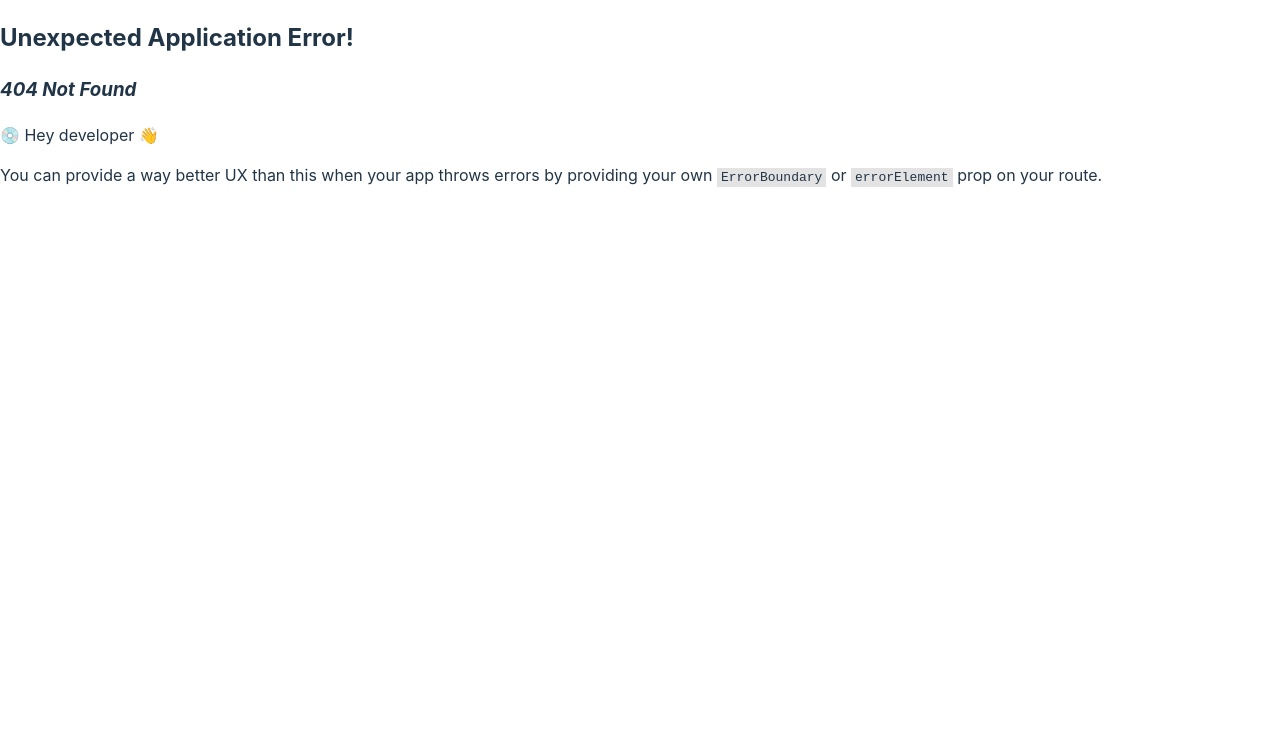
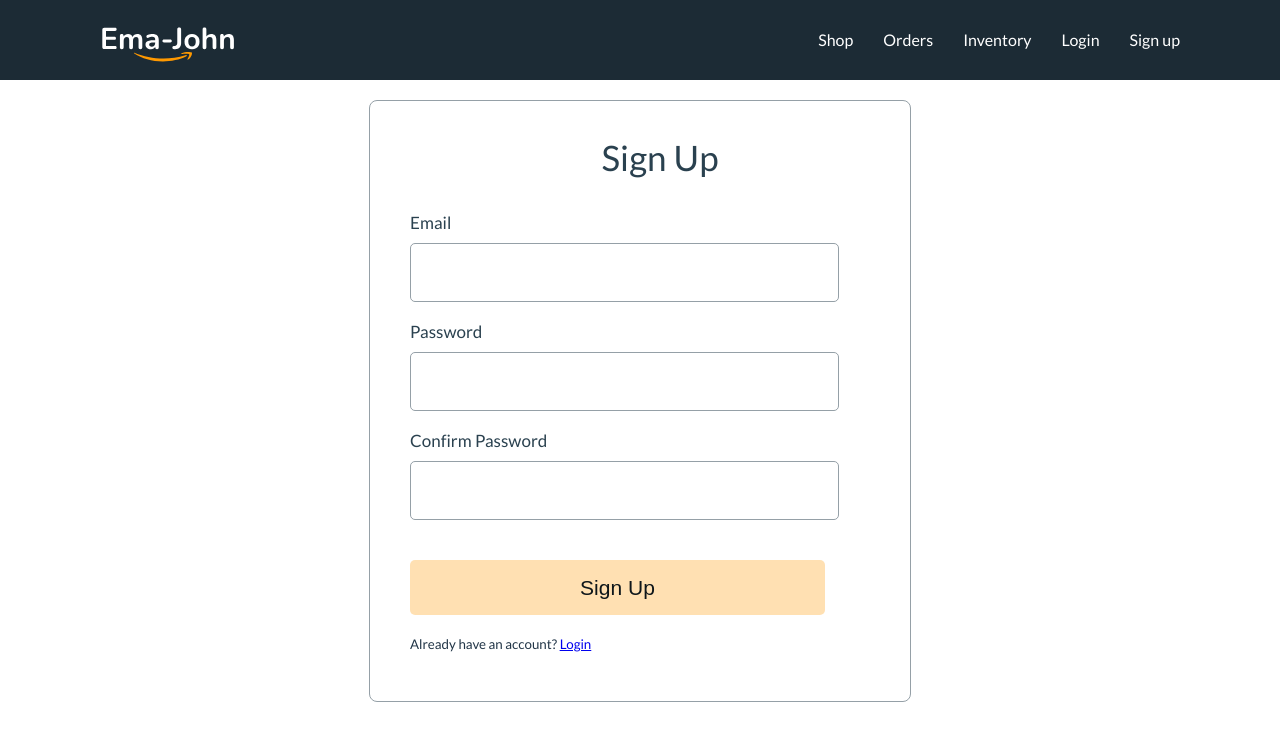
Before and after one commit to shuvo9620/ema-john, a React (Vite) app: page /signup in a window 1280 px wide. Before the commit this address had no page. Shown: the top 740 px of the page. Built offline with nearby package versions, Linux system fonts and the light colour scheme; no server answers.

Commit message:
firebase authentica & private route + redirect to the current page completed

```diff
--- a/package.json
+++ b/package.json
@@ -12,6 +12,7 @@
     "@fortawesome/fontawesome-svg-core": "^6.4.0",
     "@fortawesome/free-solid-svg-icons": "^6.4.0",
     "@fortawesome/react-fontawesome": "^0.2.0",
+    "firebase": "^9.21.0",
     "localforage": "^1.10.0",
     "match-sorter": "^6.3.1",
     "react": "^18.2.0",
--- a/src/components/Header/Header.css
+++ b/src/components/Header/Header.css
@@ -16,3 +16,12 @@
 nav.header a:hover{
     color: orange;
 }
+
+.text-white{
+    color: white;
+    padding: 0 50px;
+}
+
+.logout-btn{
+    background: purple;
+}
--- a/src/components/Header/Header.jsx
+++ b/src/components/Header/Header.jsx
@@ -1,9 +1,18 @@
-import React from 'react';
+import React, { useContext } from 'react';
 import './Header.css';
 import logo from '../../images/Logo.svg'
 import { Link } from 'react-router-dom';
+import { AuthContext } from '../../providers/AuthProvider';
 
 const Header = () => {
+
+    const {user, logOut} = useContext(AuthContext);
+    console.log(user);
+    const handleLogOut = () => {
+        logOut()
+        .then(result => {})
+        .catch(error => console.error(error));
+    }
     return (
         <nav className='header'>
             <img src={logo} alt="" />
@@ -12,6 +21,8 @@
             <Link to="/orders">Orders</Link>
             <Link to="/inventory">Inventory</Link>
             <Link to="/login">Login</Link>
+            <Link to="/signup">Sign up</Link>
+            {user && <span className='text-white'> Welcome { user.email} <button className='logout-btn' onClick={handleLogOut}>Log out</button> </span>}
             </div>
         </nav>
     );
--- /dev/null
+++ b/src/components/Login/Login.css
@@ -0,0 +1,57 @@
+.form-container {
+    height: 600px;
+    width: 500px;
+    margin: 20px auto;
+    border-radius: 8px;
+    border: 1px solid #95A0A7;
+    padding-left: 40px;
+}
+
+.form-title {
+    font-family: 'Lato';
+    font-style: normal;
+    font-size: 35px;
+    line-height: 42px;
+    letter-spacing: 0.0025em;
+    color: #2A414F;
+    text-align: center;
+}
+
+.form-control{
+    margin-bottom: 20px;
+}
+
+.form-control label {
+    display: block;
+    font-size: 17px;
+    font-weight: 400;
+    line-height: 20px;
+    letter-spacing: 0.0015em;
+    color: #2A414F;
+    margin-bottom: 10px;
+}
+.form-control input {
+    width: 415px;
+    height: 55px;
+    border: 1px solid #95A0A7;
+    border-radius: 5px;
+    font-size: 1.5em;
+    padding-left: 10px;
+}
+
+.btn-submit{
+    width: 415px;
+    height: 55px;
+    background: rgba(255, 153, 0, 0.3);
+    border-radius: 5px;
+    border: none;
+    line-height: 25px;
+    letter-spacing: 0.0015em;
+    color: #0E161A;
+    font-size: 21px;
+    margin-top: 20px;
+}
+
+.btn-submit:hover{
+    background: rgba(255, 153, 0, 0.6);
+}
--- a/src/components/Login/Login.jsx
+++ b/src/components/Login/Login.jsx
@@ -1,9 +1,50 @@
-import React from 'react';
+import React, { useContext } from 'react';
+import './Login.css';
+import { Link, useLocation, useNavigate } from 'react-router-dom';
+import { AuthContext } from '../../providers/AuthProvider';
 
 const Login = () => {
+    const {signIn} = useContext(AuthContext);
+    const navigate = useNavigate();
+    const location = useLocation();
+    console.log(location);
+
+    const from = location.state?.from?.pathname || '/';
+
+    const handleLogin= event => {
+        event.preventDefault();
+
+        const form = event.target;
+        const email = form.email.value;
+        const password = form.password.value;
+        console.log(email, password);
+
+        signIn(email, password)
+        .then(result => {
+            const loggedUser = result.user;
+            console.log(loggedUser);
+            form.reset();
+            navigate(from, {replace: true});
+        })
+        .catch(error => {
+            console.error(error);
+        })
+    }
     return (
-        <div>
-            <h3>Login page</h3>
+        <div className='form-container'>
+            <h3 className='form-title'>Login</h3>
+            <form onSubmit={handleLogin}>
+                <div className="form-control">
+                    <label htmlFor="email">Email</label>
+                    <input type="email" name="email" id="" required />
+                </div>
+                <div className="form-control">
+                    <label htmlFor="password">Password</label>
+                    <input type="password" name="password" id="" required />
+                </div>
+                <input className='btn-submit' type="submit" value="Login" />
+            </form>
+            <p><small>New to ema-john? <Link to='/signup'>Create a new account</Link></small></p>
         </div>
     );
 };
--- /dev/null
+++ b/src/components/SignUp/SignUp.css
@@ -0,0 +1,3 @@
+.text-error{
+    color: red;
+}
--- /dev/null
+++ b/src/components/SignUp/SignUp.jsx
@@ -0,0 +1,63 @@
+import React, { useContext, useState } from 'react';
+import './SignUp.css';
+import { Link } from 'react-router-dom';
+import { AuthContext } from '../../providers/AuthProvider';
+
+const SignUp = () => {
+    const [error, setError] = useState('');
+    const { createUser } = useContext(AuthContext);
+
+    const handleSignUp = event => {
+        event.preventDefault();
+
+        const form = event.target;
+        const email = form.email.value;
+        const password = form.password.value;
+        const confirm = form.confirm.value;
+        console.log(email, password, confirm);
+
+        setError('');
+        if (password !== confirm) {
+            setError('Your password did not match')
+            return
+        }
+        else if (password.length < 6) {
+            setError('password must be 6 characters')
+            return
+        }
+
+        createUser(email, password)
+            .then(result => {
+                const loggedUser = result.user;
+                console.log(loggedUser);
+            })
+            .catch(error => {
+                console.error(error);
+                setError(error.message);
+            })
+    }
+    return (
+        <div className='form-container'>
+            <h3 className='form-title'>Sign Up</h3>
+            <form onSubmit={handleSignUp}>
+                <div className="form-control">
+                    <label htmlFor="email">Email</label>
+                    <input type="email" name="email" id="" required />
+                </div>
+                <div className="form-control">
+                    <label htmlFor="password">Password</label>
+                    <input type="password" name="password" id="" required />
+                </div>
+                <div className="form-control">
+                    <label htmlFor="confirm">Confirm Password</label>
+                    <input type="password" name="confirm" id="" required />
+                </div>
+                <input className='btn-submit' type="submit" value="Sign Up" />
+            </form>
+            <p><small>Already have an account? <Link to='/login'>Login</Link></small></p>
+            <p className='text-error'>{error}</p>
+        </div>
+    );
+};
+
+export default SignUp;
--- /dev/null
+++ b/src/firebase/firebase.config.js
@@ -0,0 +1,18 @@
+// Import the functions you need from the SDKs you need
+import { initializeApp } from "firebase/app";
+// TODO: Add SDKs for Firebase products that you want to use
+// https://firebase.google.com/docs/web/setup#available-libraries
+
+// Your web app's Firebase configuration
+const firebaseConfig = {
+  apiKey: "AIzaSyAgz1Uio3c5qj7zSU7Alow8DnErfj6aPmg",
+  authDomain: "ema-john-with-firebase-a-b5376.firebaseapp.com",
+  projectId: "ema-john-with-firebase-a-b5376",
+  storageBucket: "ema-john-with-firebase-a-b5376.appspot.com",
+  messagingSenderId: "1044735276693",
+  appId: "1:1044735276693:web:934db902ebe1968dd14d9c"
+};
+
+// Initialize Firebase
+const app = initializeApp(firebaseConfig);
+export default app;
--- a/src/index.css
+++ b/src/index.css
@@ -1,5 +1,7 @@
+@import url('https://fonts.googleapis.com/css2?family=Lato&family=Open+Sans&family=Poppins:wght@400;500&family=Work+Sans&display=swap');
+
 :root {
-  font-family: Inter, system-ui, Avenir, Helvetica, Arial, sans-serif;
+  font-family: 'Lato', sans-serif;
   line-height: 1.5;
   font-weight: 400;
 
@@ -37,9 +39,11 @@
   cursor: pointer;
   transition: border-color 0.25s;
 }
+
 button:hover {
   border-color: #646cff;
 }
+
 button:focus,
 button:focus-visible {
   outline: 4px auto -webkit-focus-ring-color;
@@ -50,9 +54,11 @@
     color: #213547;
     background-color: #ffffff;
   }
+
   a:hover {
     color: #747bff;
   }
+
   button {
     background-color: #f9f9f9;
   }
--- /dev/null
+++ b/src/providers/AuthProvider.jsx
@@ -0,0 +1,54 @@
+import React, { createContext, useEffect, useState } from 'react';
+import { createUserWithEmailAndPassword, getAuth, onAuthStateChanged, signInWithEmailAndPassword, signOut } from "firebase/auth";
+import app from '../firebase/firebase.config';
+
+export const AuthContext = createContext(null);
+
+const auth = getAuth(app);
+
+const AuthProvider = ({children}) => {
+
+    const [user, setUser] = useState(null);
+    const [loading, setLoading] = useState(true);
+
+    const createUser = (email, password) => {
+        setLoading(true);
+        return createUserWithEmailAndPassword(auth, email, password)
+    }
+
+    const signIn = (email, password) => {
+        setLoading(true);
+        return signInWithEmailAndPassword(auth, email, password)
+    }
+
+    const logOut = () => {
+        return signOut(auth);
+    }
+
+    // observer user auth state
+    useEffect( () => {
+        const unsubscribe = onAuthStateChanged(auth, currentUser => {
+            setUser(currentUser);
+            setLoading(false);
+        });
+        // stop observing while unmounting
+        return () => {
+            return unsubscribe();
+        }
+    }, [])
+    const authInfo = {
+        user,
+        loading,
+        createUser,
+        signIn,
+        logOut
+    }
+
+    return (
+        <AuthContext.Provider value={authInfo}>
+            {children}
+        </AuthContext.Provider>
+    );
+};
+
+export default AuthProvider;
--- /dev/null
+++ b/src/routes/PrivateRoute.jsx
@@ -0,0 +1,20 @@
+import React, { useContext } from 'react';
+import { AuthContext } from '../providers/AuthProvider';
+import { Navigate, useLocation } from 'react-router-dom';
+
+const PrivateRoute = ({children}) => {
+    const {user, loading} = useContext(AuthContext);
+    const location = useLocation();
+    console.log(location);
+
+    if(loading){
+        return <div>Loading...</div>
+    }
+
+    if(user) {
+        return children;
+    }
+    return <Navigate to='/login' state={{from: location}} replace></Navigate>
+};
+
+export default PrivateRoute;
```
Also changed, not shown: src/main.jsx (+11 -2 lines), 1 other file (tests, documents, lock files or other folders).
